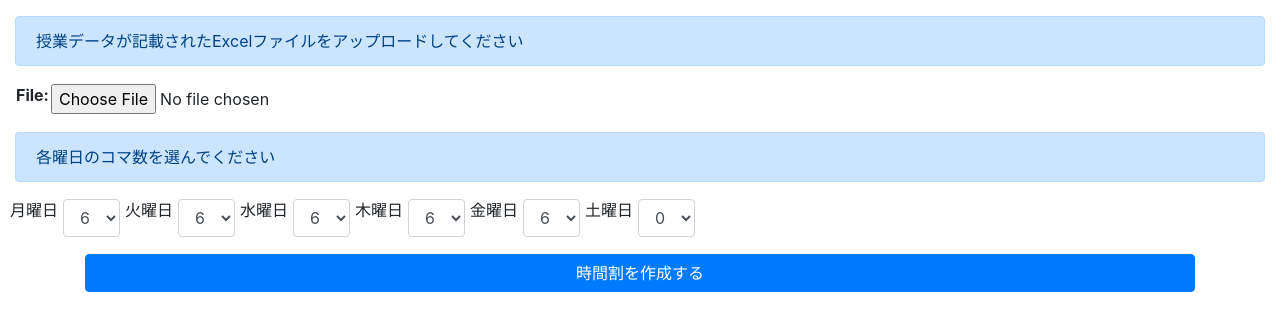
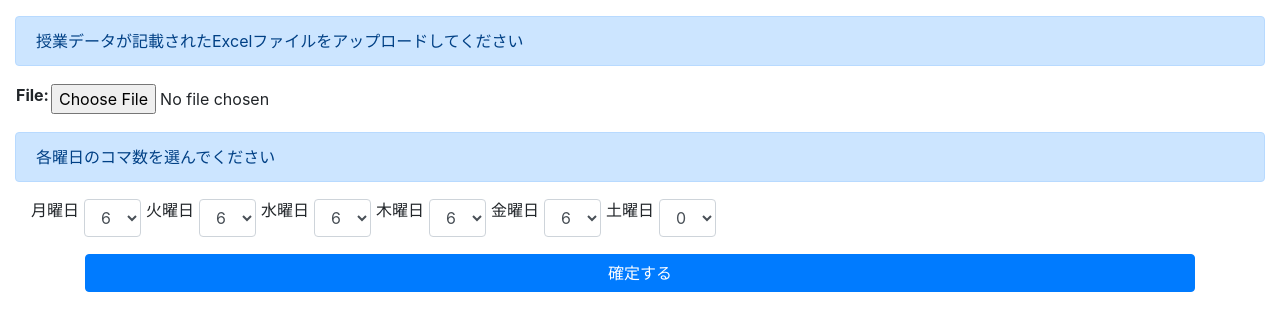
Before and after one commit to CanonMukai/timetable, a Django app: page /make/ in a window 1280 px wide. Shown: the part 56-387 px from the top of the page. Run offline with Django 3.2, Linux system fonts and the light colour scheme; some libraries are stand-ins or nearby versions.

Commit message:
Fix an error of unique key

```diff
--- a/make/views.py
+++ b/make/views.py
@@ -15,6 +15,9 @@ def make(request):
         fri = int(request.POST['fri'])
         sat = int(request.POST['sat'])
         form = MakeForm(request.POST, request.FILES)
+        if TimeTable.objects.filter(school_id=0).exists():
+            t = TimeTable.objects.get(school_id=0)
+            t.delete()
         timetable = TimeTable(
             school_id=0,
             file_name=request.FILES['file'],
--- a/templates/make/index.html
+++ b/templates/make/index.html
@@ -13,11 +13,11 @@
     </table>
 
     <!-- １週間の時間割の形式を決定 -->
-    <div class="alert alert-primary  my-3" role="alert">
+    <div class="alert alert-primary my-3" role="alert">
         各曜日のコマ数を選んでください
     </div>
 
-    <div class="form-row align-items-center">
+    <div class="form-row align-items-center m-3">
         <p>月曜日</p>
         <div class="col-auto">
             <select class="form-control" id="mon" name="mon">
@@ -106,7 +106,7 @@
 
     <!-- 時間割を作成 -->
     <div class="container my-3">
-        <button type="submit" class="btn btn-primary btn-block">時間割を作成する</button>
+        <button type="submit" class="btn btn-primary btn-block">確定する</button>
     </div>
 </form>
 
```
Also changed, not shown: db.sqlite3.
